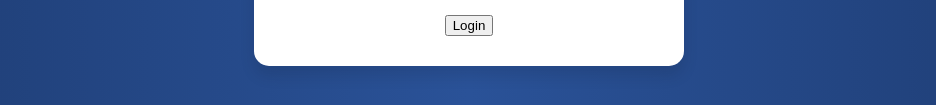
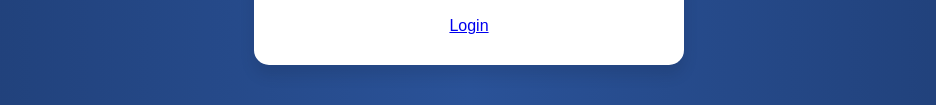
Before and after one commit to TitanAFK/login, a plain HTML site: page index.html in a window 1280 px wide. Shown: the part 496-601 px from the top of the page, without its empty margins (171-1107 px from the left). Drawn offline with Linux system fonts and the light colour scheme.

Commit message:
Update index.html

```diff
--- a/index.html
+++ b/index.html
@@ -86,7 +86,9 @@
                 <label for="password">Password</label>
                 <input type="password" id="password" name="password" required>
             </div>
-           <a href="https://titanafk.github.io/dashboard/  "> <button class="login-btn">Login</button> </a>
+           <a href="https://titanafk.github.io/dashboard/">
+                <span class="login-btn">Login</span>
+              </a>
         </form>
     </div>
 </body>
```
